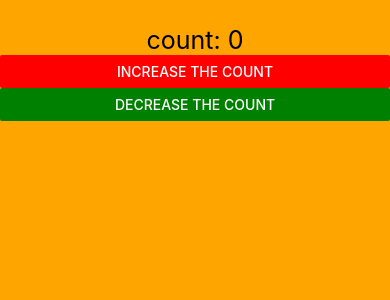
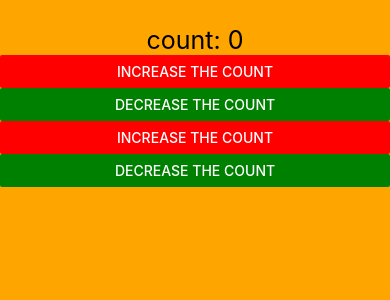
Before and after one commit to Kurtis1955/WeatherApp-Official, a React Native app: screen / in a window 390 px wide. Shown: the top 300 px of the page. Built offline with nearby package versions, Linux system fonts and the light colour scheme.

Commit message:
Update Counter.js

```diff
--- a/src/demonstration/Counter.js
+++ b/src/demonstration/Counter.js
@@ -1,20 +1,37 @@
-import React, {useState} from 'react';
+import React, {useState,useEffect} from 'react';
 import { View,Text, Button, StyleSheet} from 'react-native';
 
 const Counter = () => {
     const[count,setCount]=useState(0)
+    const[newcount,setNewCount]=useState(0)
+
+    useEffect(()=>{
+        console.log('Count changed')
+        return()=>{
+            console.log('useEffect cleanup')
+        }
+    },[count])
   return (
     <View style={styles.container}>
         <Text style={styles.title}>{`count: ${count}`}</Text>
         <Button
           color={'red'}
           title={'increase the count'}
-          onPress={()=>setCount(count++)}
+          onPress={()=>setCount(count+1)}
         />
         <Button
           color={'green'}
           title={'decrease the count'}
-          onPress={()=>setCount(count--)}/>
+          onPress={()=>setCount(count-1)}/>
+        <Button
+          color={'red'}
+          title={'increase the count'}
+          onPress={()=>setNewCount(count+1)}
+        />
+        <Button
+          color={'green'}
+          title={'decrease the count'}
+          onPress={()=>setNewCount(count-1)}/>
     </View>
   )
 }
```
